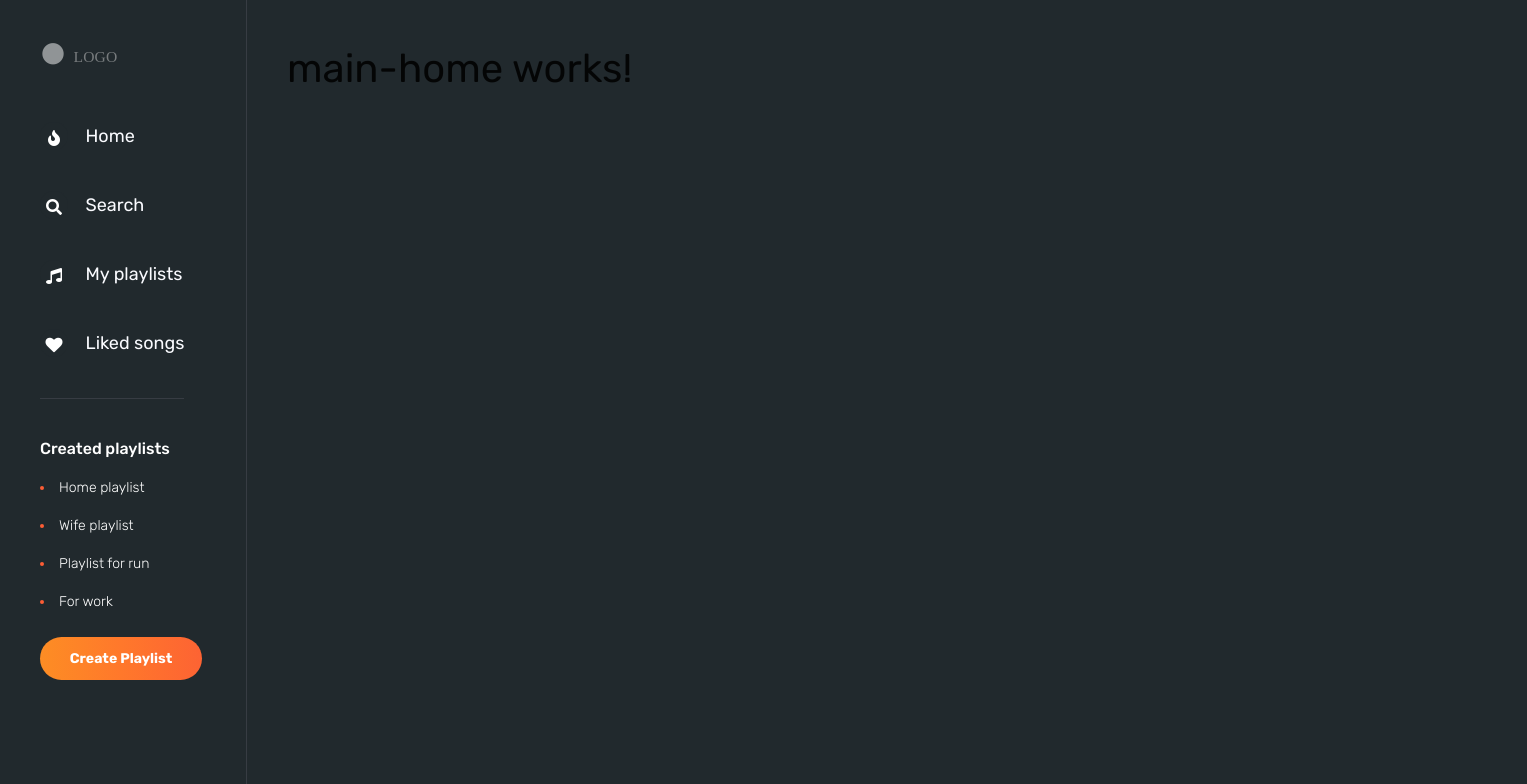
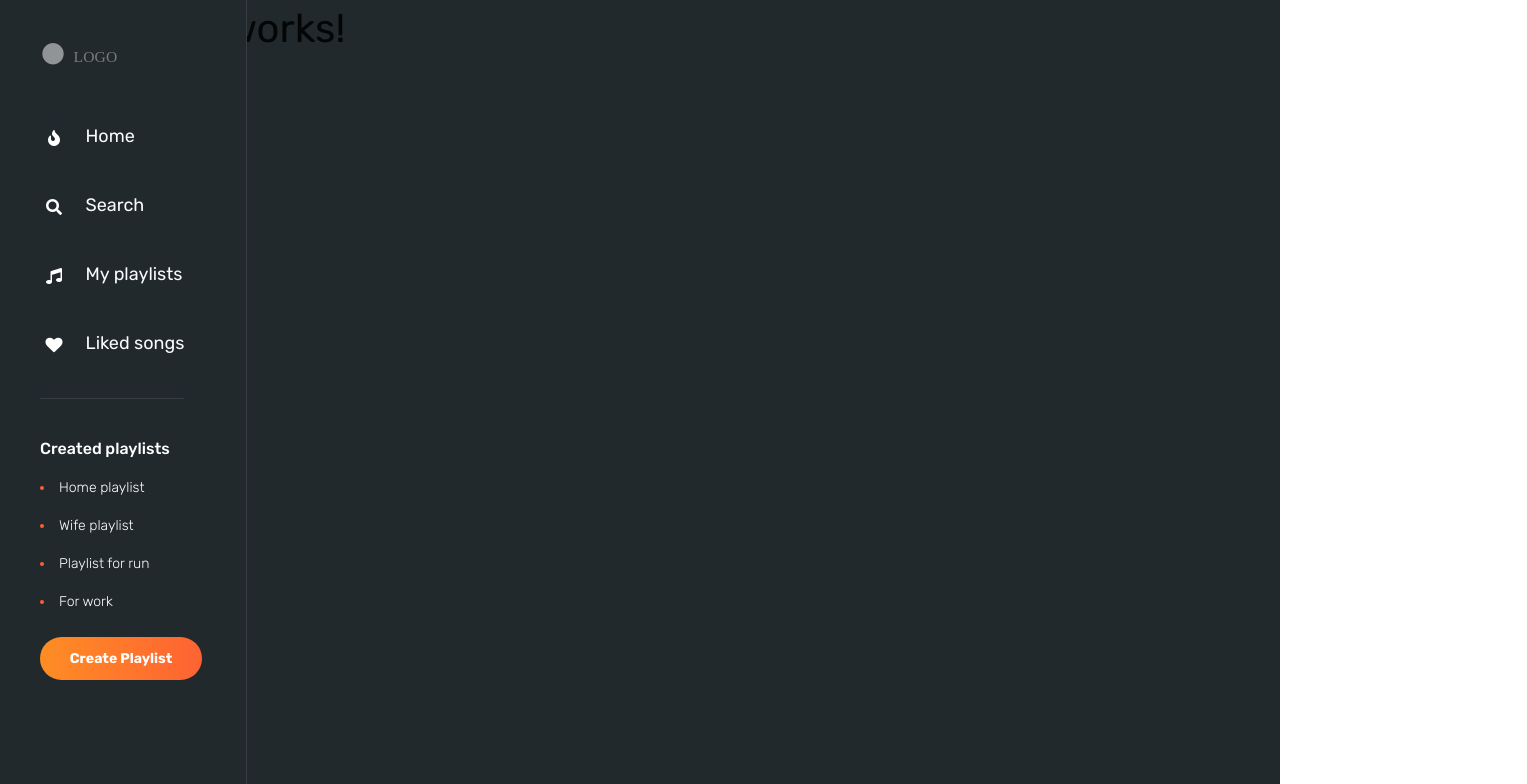
Before and after one commit to BinaryStudioAcademy/bsa-2021-perflow, an Angular app in the folder frontend/: page /login in a window 1280 px wide. Both pictures are taken after a click on the button "Login". Shown: the top 784 px of the page, 1527 px wide, since content can reach past the window. Built offline with nearby package versions, Linux system fonts and the light colour scheme.

Commit message:
Done hat

```diff
--- a/frontend/src/app/moduls/main/main-home/main-home.component.sass
+++ b/frontend/src/app/moduls/main/main-home/main-home.component.sass
@@ -1,3 +1,2 @@
 p
-    margin: 40px
     font-size: 40px
--- a/frontend/src/app/moduls/main/main-menu/main-menu.component.html
+++ b/frontend/src/app/moduls/main/main-menu/main-menu.component.html
@@ -43,6 +43,6 @@
   </div>
 </div>
 
-<div class="pusher">
+<div class="container">
   <router-outlet></router-outlet>
 </div>
--- a/frontend/src/app/moduls/main/main-menu/main-menu.component.sass
+++ b/frontend/src/app/moduls/main/main-menu/main-menu.component.sass
@@ -5,11 +5,9 @@
     background: #21292D
     border-right: 1.5px solid #373C43
 
-.pusher
-    margin-left: 247px
-    position: absolute
+.container
     height: 100%
-    width: 100%
+    width: auto
     background: #21292D
 
 #logo
--- a/frontend/src/app/moduls/main/playlist/playlist.component.html
+++ b/frontend/src/app/moduls/main/playlist/playlist.component.html
@@ -1,7 +1,7 @@
-<div class="ui grid">
+<div class="ui grid" id="all-playlists">
   <div class="row" id="row-1">
     <!-- TODO:  Here, How wok this buttons? -->
-    <div class="two wide column" id="arrows">
+    <div class="one wide column" id="arrows">
       <button class="ui icon button" id="arrow">
         <i class="angle left inverted icon"></i>
       </button>
@@ -11,14 +11,14 @@
     </div>
 
     <!-- TODO:  Here, Create a router on routers from specification -->
-    <div class="six wide column" id="navigation">
+    <div class="nine wide column" id="navigation">
       <button class="ui icon button" id="link">All</button>
       <button class="ui icon button" id="link">Artists</button>
       <button class="ui icon button" id="link">Albums</button>
     </div>
 
     <!-- TODO:  Here, insert links to your account profile pages, etc. -->
-    <div class="four wide column" id="profile">
+    <div class="six wide column" id="profile">
       <img
         src="./../../../../assets/images/photo-user-in-my-playlists-35x35.png"
       />
--- a/frontend/src/app/moduls/main/playlist/playlist.component.sass
+++ b/frontend/src/app/moduls/main/playlist/playlist.component.sass
@@ -9,11 +9,13 @@ $color-white: #FFFFFF
 $color-almost-white: #FAFBFF
 $color-profile-menu-log-out: #FD9122
 
+#all-playlists
+    padding: 0 0 0 247px
+
 #row-1
-    padding: 35px 0 0 48px
+    padding: 35px 0 0 38px
     display: flex
     align-items: center
-    background: red
 
 #arrows
     display: flex
@@ -29,10 +31,7 @@ $color-profile-menu-log-out: #FD9122
     background: $second-main-background
 
 #navigation
-    margin-left: 25px
     display: flex
-    justify-content: space-between
-    width: 212px
 
 #link
     height: 21px
@@ -45,8 +44,10 @@ $color-profile-menu-log-out: #FD9122
     color: $color-white
 
 #profile
+    padding-right: 55px
     display: flex
     align-items: center
+    justify-content: flex-end
     color: $color-almost-white
 
 .ui.dropdown.item
@@ -56,7 +57,7 @@ $color-profile-menu-log-out: #FD9122
     top: 20px
     right: 20px
     left: auto
-    background: $second-main-background
+    background: $first-main-background
     border: 0.5px solid #373C43
     border-radius: 2px
 
@@ -82,7 +83,7 @@ $color-profile-menu-log-out: #FD9122
     color: $color-profile-menu-log-out
 
 #profile-menu > .item:hover
-    background: #3e444d
+    background: $second-main-background
 
 #arrow:hover
     background: $row-1-arrow-button-hover-background
--- a/frontend/src/app/moduls/main/search/search.component.sass
+++ b/frontend/src/app/moduls/main/search/search.component.sass
@@ -1,3 +1,2 @@
 p
-    margin: 40px
     font-size: 40px
--- a/frontend/src/app/moduls/main/songs/songs.component.sass
+++ b/frontend/src/app/moduls/main/songs/songs.component.sass
@@ -1,3 +1,2 @@
 p
-    margin: 40px
     font-size: 40px
```
